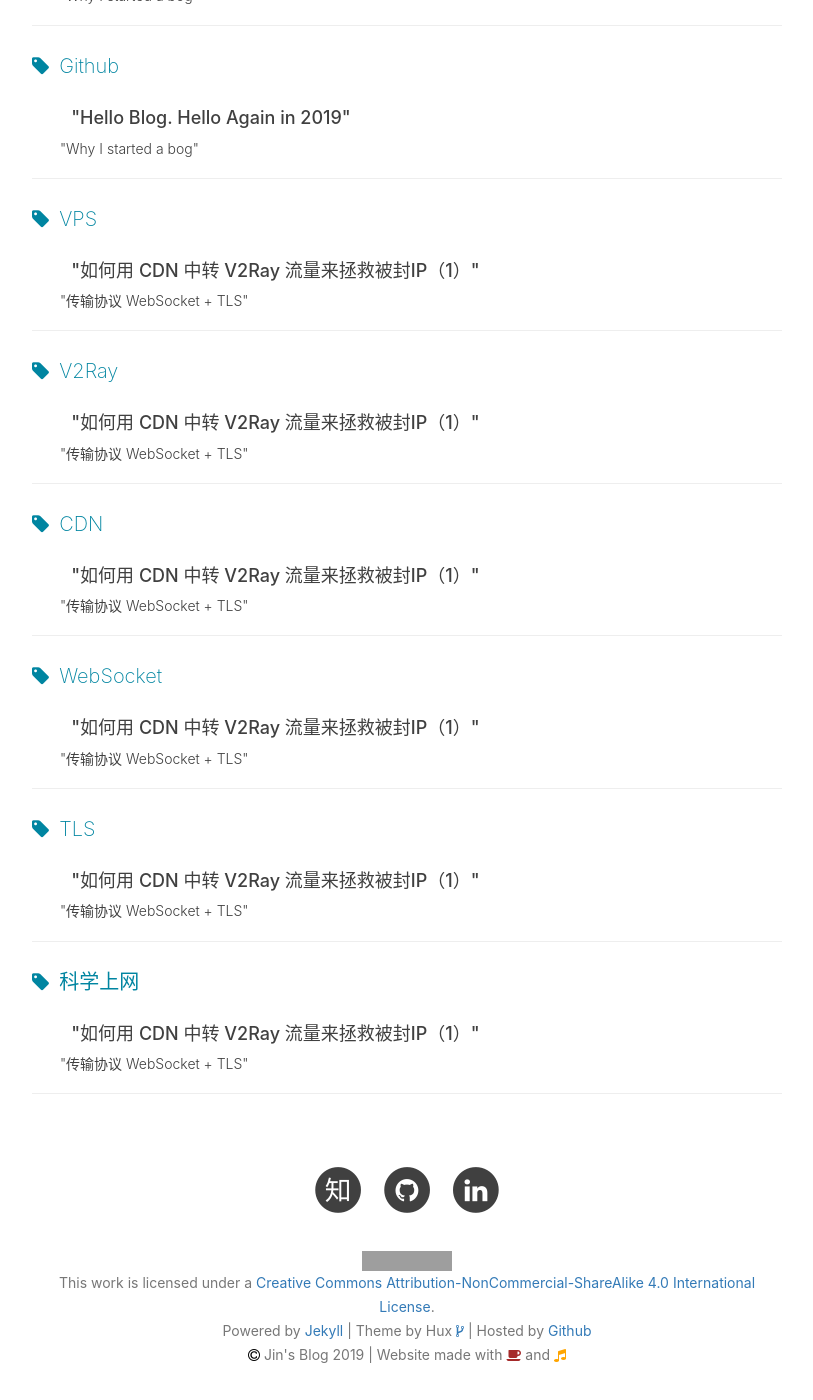
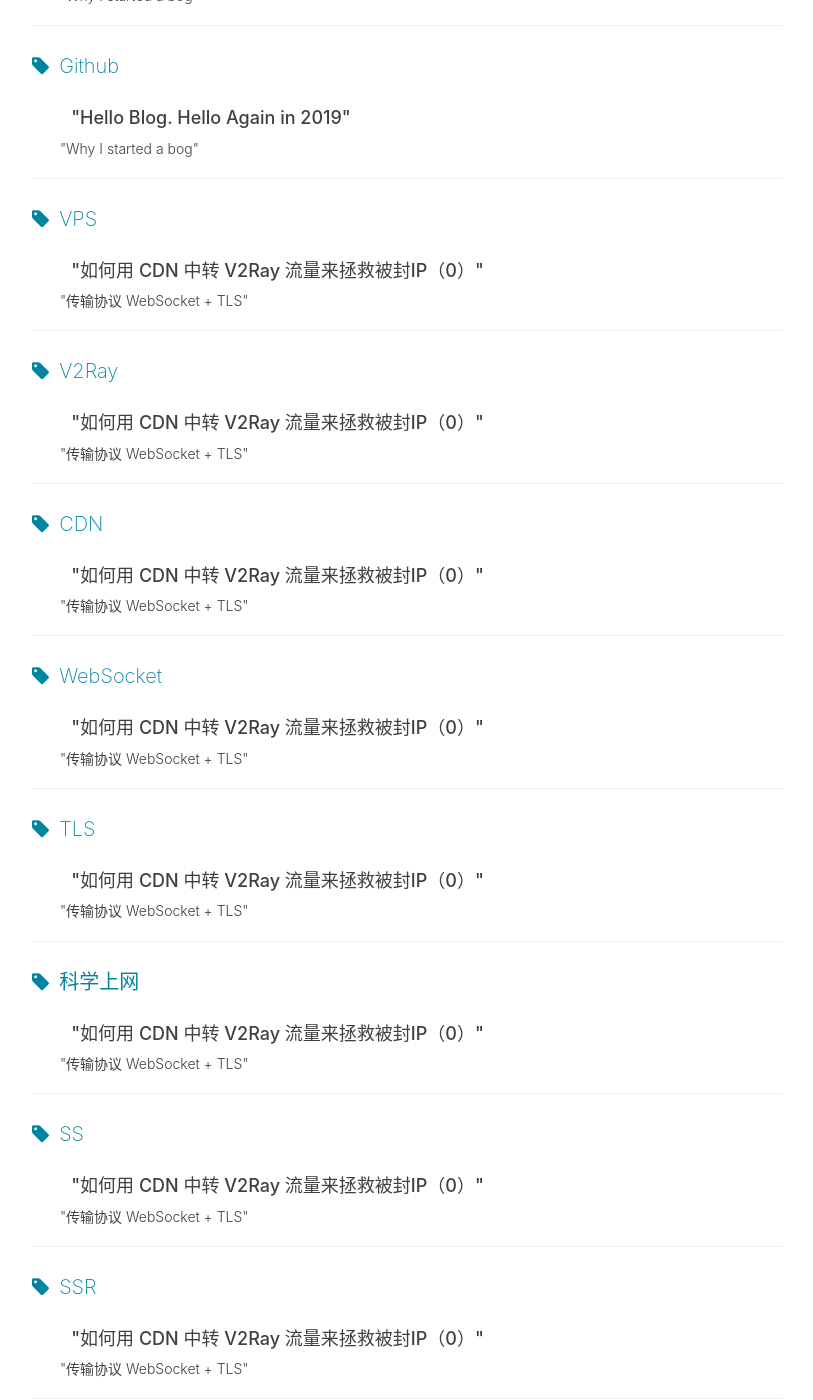
Before and after one commit to yanxxjin/yanxxjin.github.io, a Jekyll site: the page built from tags.html, in a window 1280 px wide and 1400 px high, scrolled down 929 px. Shown: the whole window, without its empty margins (233-1046 px from the left). Built offline with Jekyll 4.4.1, drawn with Linux system fonts in a browser that asks for light colours; nearby versions of some CDN libraries; comment, search, counter and statistics services are not loaded; grey boxes are pictures that could not be loaded.

Commit message:
Update 2019-10-31-cdn-tls-ws.md

```diff
--- a/_posts/2019-10-31-cdn-tls-ws.md
+++ b/_posts/2019-10-31-cdn-tls-ws.md
@@ -1,10 +1,10 @@
 ---
 layout: post
-title: "\_ \_  \"如何用 CDN 中转 V2Ray 流量来拯救被封IP（1）\""
+title: "\_ \_  \"如何用 CDN 中转 V2Ray 流量来拯救被封IP（0）\""
 subtitle: "\_ \"传输协议 WebSocket + TLS\""
 date: "\_ \_ \_ 2019-10-31 16:23:41"
 author: Jin
-header-img: img/2header.jpg
+header-img: img/2header.png
 catalog: true
 tags:
   - VPS
@@ -13,10 +13,14 @@
   - WebSocket
   - TLS
   - 科学上网
+  - SS
+  - SSR
 published: true
 ---
 
+
 > 拯救传家宝专项行动，特此记录
+
 
 ## 写在前面
 
```
